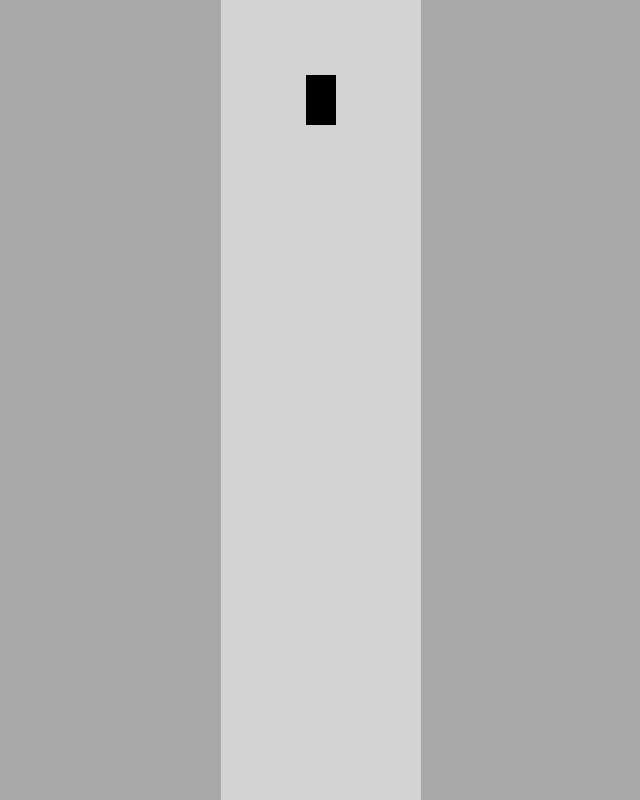
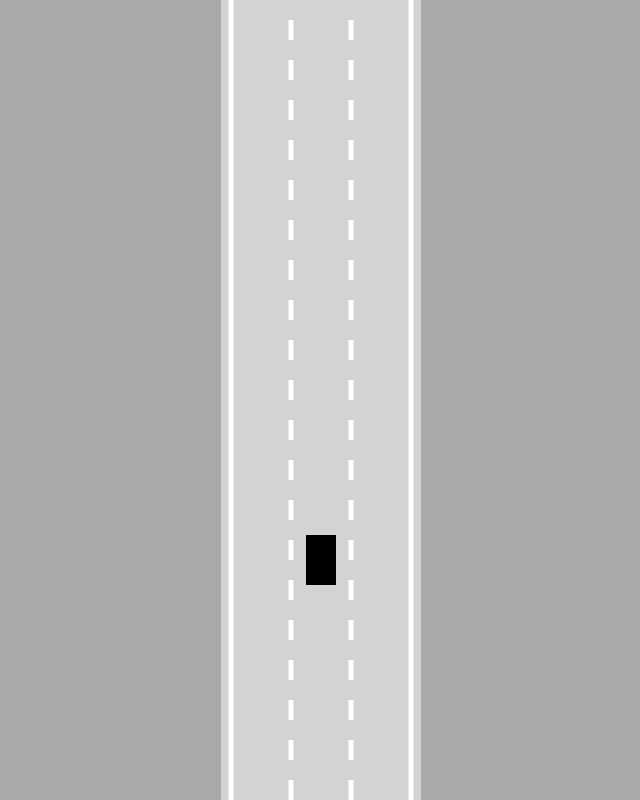
Before and after one commit to michaelwangcode/self-driving-car, a plain HTML site: page index.html in a window 1280 px wide. Shown: the whole page, without its empty margins (319-959 px from the left). Drawn offline with Linux system fonts and the light colour scheme.

Commit message:
Add the road

```diff
--- a/index.html
+++ b/index.html
@@ -1,15 +1,17 @@
 <! DOCTYPE html>
+
 <head>
   <title>Self-driving car - No libraries</title>
   <link rel="stylesheet" href="style.css">
+</head>
 
-
-</head>
 <body>
   <canvas id="myCanvas"></canvas>
+  <script src="utils.js"></script>
+  <script src="road.js"></script>
   <script src="controls.js"></script>
   <script src="car.js"></script>
   <script src="main.js"></script>
+</body>
 
-</body>
 </html>
--- a/main.js
+++ b/main.js
@@ -5,8 +5,12 @@ canvas.width = 200;
 // Create a context to draw on the canvas
 const ctx = canvas.getContext("2d");
 
-// Create a car object (declared in Car.js)
-const car = new Car(100, 100, 30, 50);
+// Create a Road object (defined in road.js)
+const road = new Road(canvas.width / 2, canvas.width * 0.9);
+
+// Create a Car object (declared in car.js)
+// Use the getLaneCenter function to start the car in the center of a lane
+const car = new Car(road.getLaneCenter(1), 100, 30, 50);
 
 // Draw the car on the canvas
 car.draw(ctx);
@@ -25,8 +29,23 @@ function animate() {
   // Set the height of the canvas, which redraws the car without a trail
   canvas.height = window.innerHeight;
 
+
+  // Save the drawing state
+  ctx.save();
+
+  // Translate the drawing state:
+  // This makes the car centered in the screen while it moves down the road
+  // The 0.7 means the car sits 70% from the top of the screen
+  ctx.translate(0, -car.y + canvas.height * 0.7);
+
+  // Call the road's draw method
+  road.draw(ctx);
+
   // Call the car's draw method
   car.draw(ctx);
+
+  // Restore the drawing state
+  ctx.restore();
 
   // Use requestAnimationFrame to call the animate method many times per second
   // This gives the illusion of movement
--- /dev/null
+++ b/road.js
@@ -0,0 +1,89 @@
+// The Road class
+class Road {
+
+  // The constructor for the Road object
+  constructor(x, width, laneCount = 3) {
+
+    // The x-coordinate, width and lane count for the road
+    this.x = x;
+    this.width = width
+    this.laneCount = laneCount;
+
+    // The left and right dimensions of the road
+    this.left = x - width / 2;
+    this.right = x + width / 2;
+
+    // The top and bottom dimensions of the road
+    const infinity = 1000000;
+    this.top = -infinity;
+    this.bottom = infinity;
+
+    // Store the top left, top right, bottom left and bottom right borders of the road
+    const topLeft = {x: this.left, y: this.top};
+    const topRight = {x: this.right, y: this.top};
+    const bottomLeft = {x: this.left, y: this.bottom};
+    const bottomRight = {x: this.right, y: this.bottom};
+
+    // Set the border for the road
+    this.borders = [
+      [topLeft, bottomLeft],
+      [topRight, bottomRight]
+    ];
+  }
+
+
+  // This method gets the center coordinate of a given lane number
+  getLaneCenter(laneIndex) {
+
+    // Calculate the width of the lane
+    const laneWidth = this.width / this.laneCount;
+
+    // Return the center of the given lane
+    // If the lane index exceeds the number of lanes, use Math.min to return the center of the rightmost lane
+    return this.left + laneWidth / 2 + Math.min(laneIndex, this.laneCount - 1) * laneWidth;
+  }
+
+
+  // This method draws the road
+  // It takes a canvas as an argument
+  draw(ctx) {
+
+    // Set the line width and stroke style
+    ctx.lineWidth = 5;
+    ctx.strokeStyle = "white";
+
+    // Draw the dashed lane lines using a for loop
+    // The number of lanes is stored in the laneCount property
+    for (let i = 1; i <= this.laneCount - 1; i++) {
+
+      // Use linear interpolation function to calculate x
+      const x = lerp(
+        this.left,
+        this.right,
+        i / this.laneCount
+      );
+
+      // Set a line dash of length 20 pixels, and a break of 20 pixels
+      ctx.setLineDash([20, 20]);
+
+      // Draw a vertical line on the road
+      ctx.beginPath();
+      ctx.moveTo(x, this.top);
+      ctx.lineTo(x, this.bottom);
+      ctx.stroke();
+    }
+
+    // Don't add a line dash for the outermost lines
+    ctx.setLineDash([]);
+
+    // Draw the borders (outermost lines) for the road
+    this.borders.forEach(border => {
+
+      // Use the border property to get the x and y coordinates for the border
+      ctx.beginPath();
+      ctx.moveTo(border[0].x, border[0].y);
+      ctx.lineTo(border[1].x, border[1].y);
+      ctx.stroke();
+    });
+  }
+}
--- /dev/null
+++ b/utils.js
@@ -0,0 +1,6 @@
+// This file contains helper functions
+
+// This linear interpolation function is used in the Road class
+function lerp(A, B, t) {
+  return A + (B - A) * t;
+}
```
Also changed, not shown: 1 other file.
